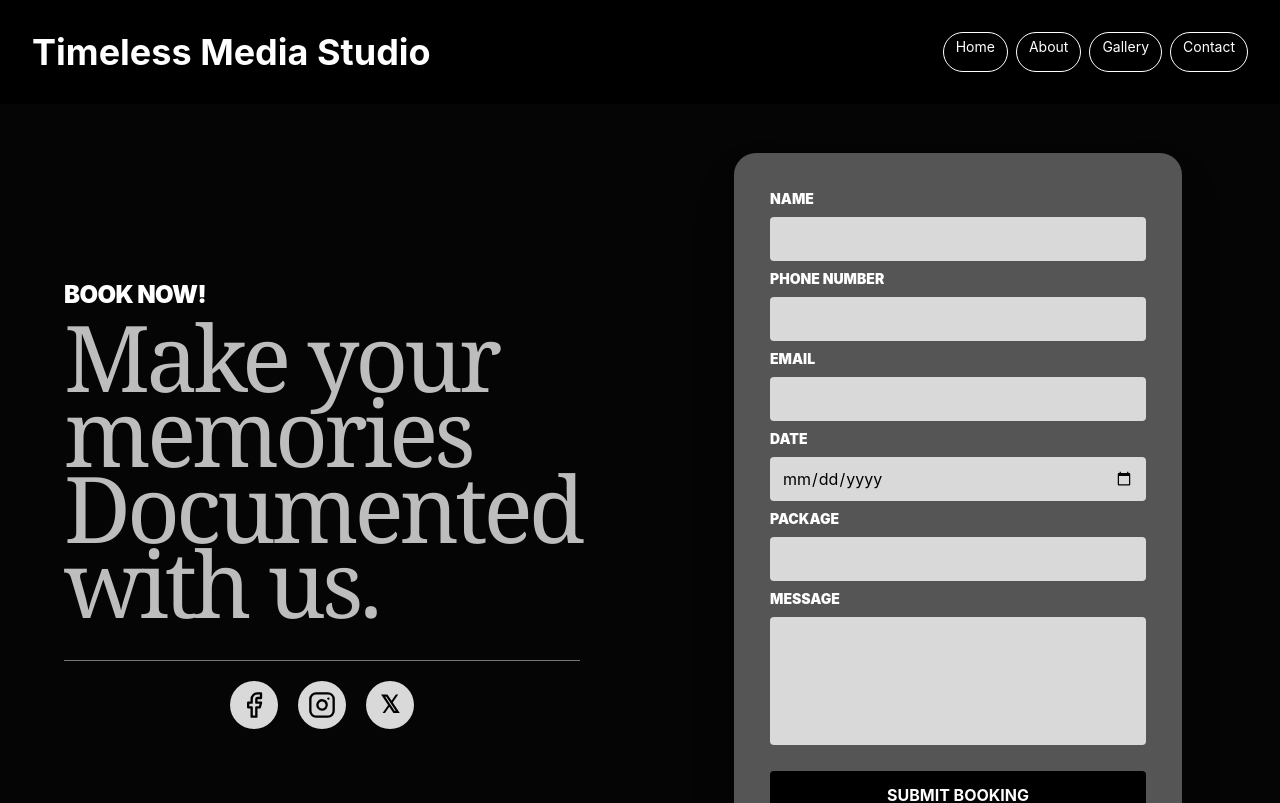
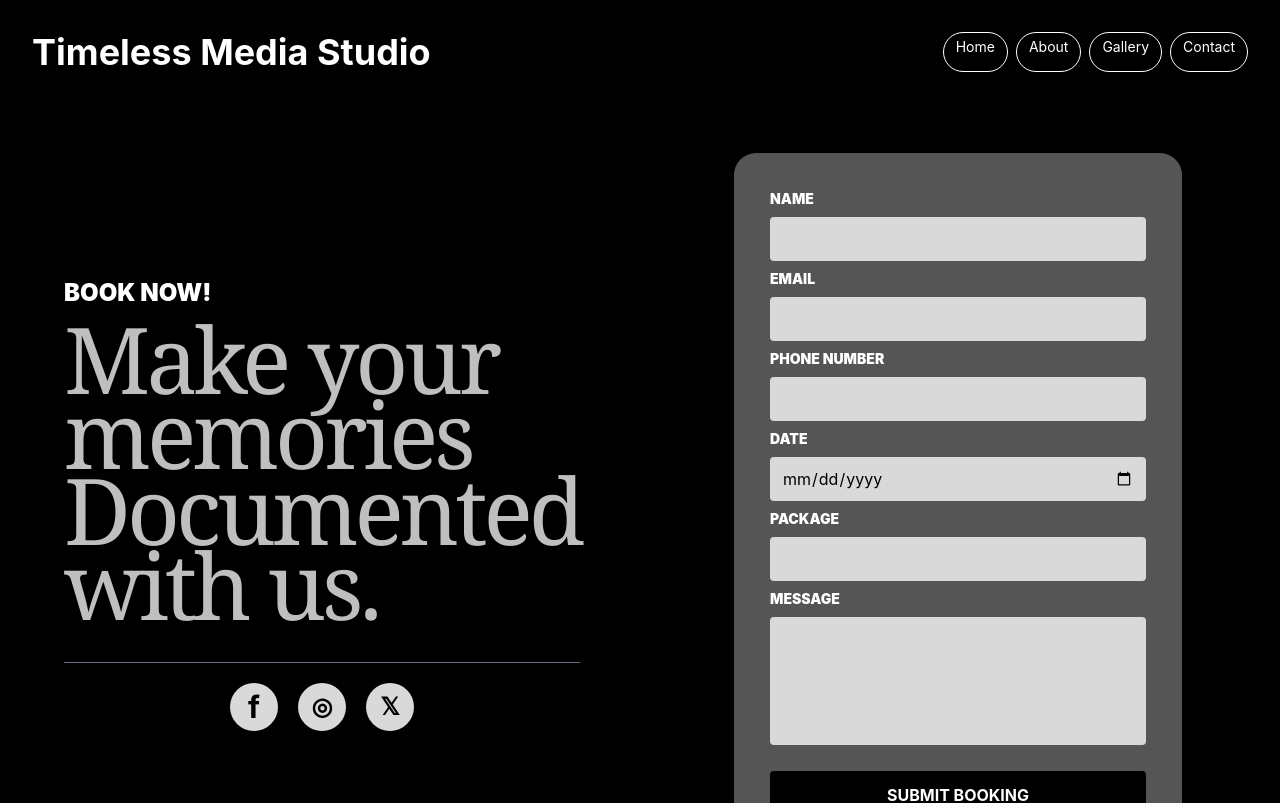
Before and after one commit to eringz/timeless-media-studio, a Next.js app: page /contact in a window 1280 px wide. Shown: the top 803 px of the page. Built offline with nearby package versions, Linux system fonts and the light colour scheme.

Commit message:
Update page.tsx

```diff
--- a/app/contact/page.tsx
+++ b/app/contact/page.tsx
@@ -1,22 +1,21 @@
 "use client";
 
 import { useState } from "react";
-import { Facebook, Instagram } from "lucide-react";
 
-type BookingForm = {
+type FormState = {
   name: string;
+  email: string;
   phone: string;
-  email: string;
   date: string;
   packageType: string;
   message: string;
 };
 
-export default function BookingPage() {
-  const [form, setForm] = useState<BookingForm>({
+export default function BookingForm() {
+  const [form, setForm] = useState<FormState>({
     name: "",
+    email: "",
     phone: "",
-    email: "",
     date: "",
     packageType: "",
     message: "",
@@ -25,10 +24,7 @@ export default function BookingPage() {
   const handleChange = (
     e: React.ChangeEvent<HTMLInputElement | HTMLTextAreaElement>
   ) => {
-    setForm({
-      ...form,
-      [e.target.name]: e.target.value,
-    });
+    setForm({ ...form, [e.target.name]: e.target.value });
   };
 
   const handleSubmit = (e: React.FormEvent) => {
@@ -50,12 +46,12 @@ export default function BookingPage() {
       JSON.stringify([newBooking, ...existing])
     );
 
-    alert("Booking submitted successfully!");
+    alert("Booking submitted!");
 
     setForm({
       name: "",
+      email: "",
       phone: "",
-      email: "",
       date: "",
       packageType: "",
       message: "",
@@ -63,16 +59,16 @@ export default function BookingPage() {
   };
 
   return (
-    <main className="min-h-screen bg-[#050505] text-white flex items-center justify-center px-6 py-12">
-      <section className="w-full max-w-7xl grid grid-cols-1 lg:grid-cols-2 gap-10 items-center">
+    <section className="min-h-screen bg-black text-white flex items-center justify-center px-6 py-12">
+      <div className="w-full max-w-7xl grid grid-cols-1 lg:grid-cols-2 gap-10 items-center">
 
-        {/* LEFT SIDE */}
+        {/* LEFT TEXT */}
         <div className="px-2 lg:px-10">
-          <p className="text-2xl font-black tracking-tight mb-2">
+          <p className="text-2xl font-black mb-3">
             BOOK NOW!
           </p>
 
-          <h1 className="font-serif text-[64px] sm:text-[82px] lg:text-[92px] leading-[0.82] tracking-[-4px] text-[#bdbdbd] max-w-xl">
+          <h1 className="font-serif text-[#bfbfbf] text-[60px] sm:text-[78px] lg:text-[92px] leading-[0.82] tracking-[-4px]">
             Make your
             <br />
             memories
@@ -82,36 +78,27 @@ export default function BookingPage() {
             with us.
           </h1>
 
-          <div className="h-px bg-[#777] max-w-xl mt-10 mb-5" />
+          <div className="h-px bg-gray-500 max-w-xl mt-10 mb-5" />
 
-          <div className="flex gap-5 justify-center max-w-xl">
-            <a
-              href="#"
-              className="w-12 h-12 rounded-full bg-[#d9d9d9] text-black flex items-center justify-center hover:scale-105 transition"
-            >
-              <Facebook size={28} />
-            </a>
+          <div className="flex justify-center gap-5 max-w-xl">
+            <div className="w-12 h-12 rounded-full bg-[#d9d9d9] text-black flex items-center justify-center text-3xl font-bold">
+              f
+            </div>
 
-            <a
-              href="#"
-              className="w-12 h-12 rounded-full bg-[#d9d9d9] text-black flex items-center justify-center hover:scale-105 transition"
-            >
-              <Instagram size={28} />
-            </a>
+            <div className="w-12 h-12 rounded-full bg-[#d9d9d9] text-black flex items-center justify-center text-2xl font-bold">
+              ◎
+            </div>
 
-            <a
-              href="#"
-              className="w-12 h-12 rounded-full bg-[#d9d9d9] text-black flex items-center justify-center text-2xl font-bold hover:scale-105 transition"
-            >
+            <div className="w-12 h-12 rounded-full bg-[#d9d9d9] text-black flex items-center justify-center text-2xl font-bold">
               𝕏
-            </a>
+            </div>
           </div>
         </div>
 
-        {/* FORM CARD */}
+        {/* FORM */}
         <form
           onSubmit={handleSubmit}
-          className="bg-[#555] rounded-[22px] p-8 lg:p-9 w-full max-w-md mx-auto shadow-2xl"
+          className="w-full max-w-md mx-auto bg-[#555555] rounded-[22px] p-8 lg:p-9 shadow-2xl"
         >
           <label className="block text-sm font-black mb-2">
             NAME
@@ -119,17 +106,6 @@ export default function BookingPage() {
           <input
             name="name"
             value={form.name}
-            onChange={handleChange}
-            required
-            className="w-full h-11 rounded bg-[#d9d9d9] text-black px-3 mb-2 outline-none"
-          />
-
-          <label className="block text-sm font-black mb-2">
-            PHONE NUMBER
-          </label>
-          <input
-            name="phone"
-            value={form.phone}
             onChange={handleChange}
             required
             className="w-full h-11 rounded bg-[#d9d9d9] text-black px-3 mb-2 outline-none"
@@ -148,11 +124,22 @@ export default function BookingPage() {
           />
 
           <label className="block text-sm font-black mb-2">
+            PHONE NUMBER
+          </label>
+          <input
+            name="phone"
+            value={form.phone}
+            onChange={handleChange}
+            required
+            className="w-full h-11 rounded bg-[#d9d9d9] text-black px-3 mb-2 outline-none"
+          />
+
+          <label className="block text-sm font-black mb-2">
             DATE
           </label>
           <input
+            type="date"
             name="date"
-            type="date"
             value={form.date}
             onChange={handleChange}
             required
@@ -188,8 +175,7 @@ export default function BookingPage() {
             SUBMIT BOOKING
           </button>
         </form>
-
-      </section>
-    </main>
+      </div>
+    </section>
   );
 }
```
